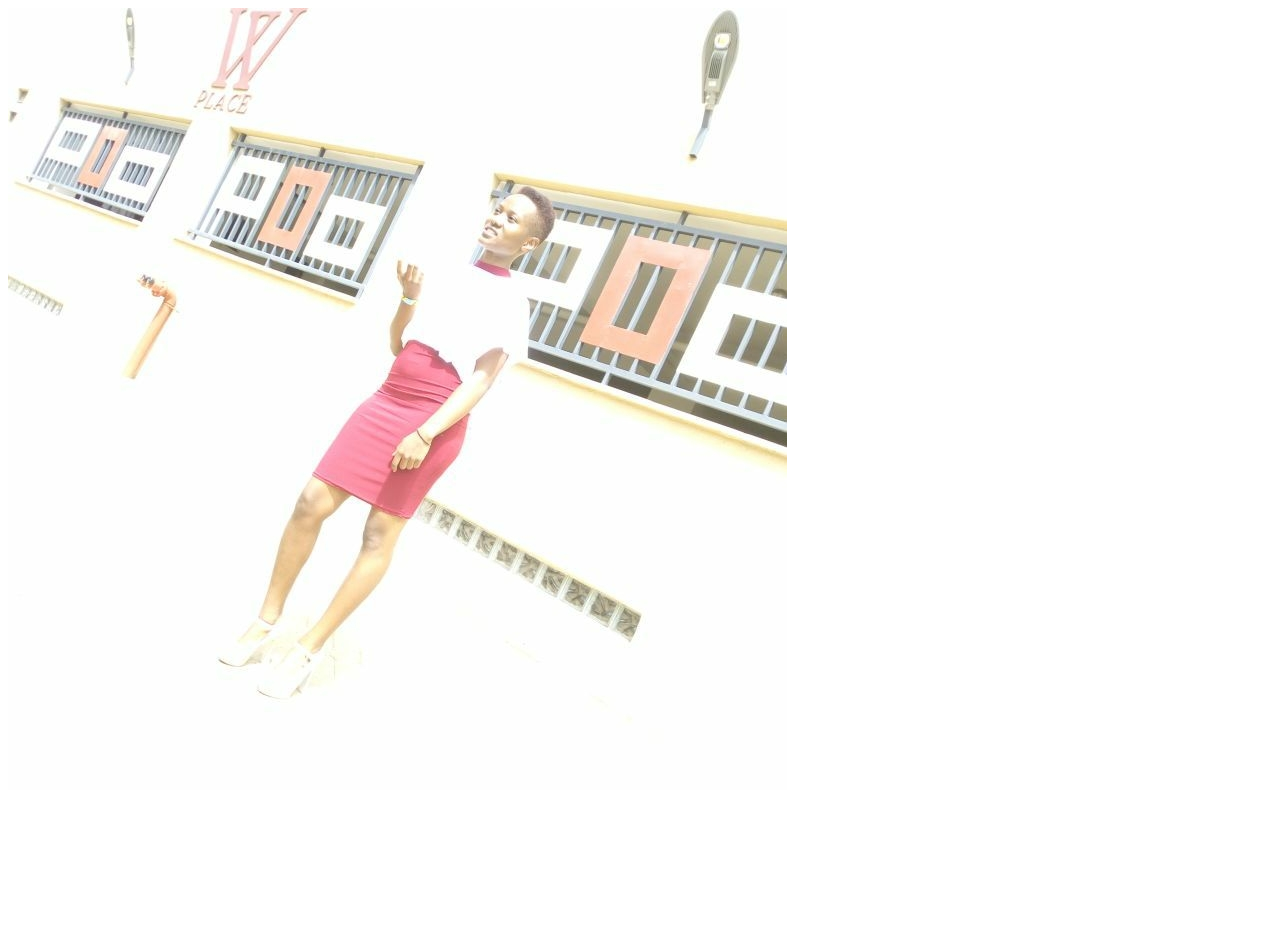
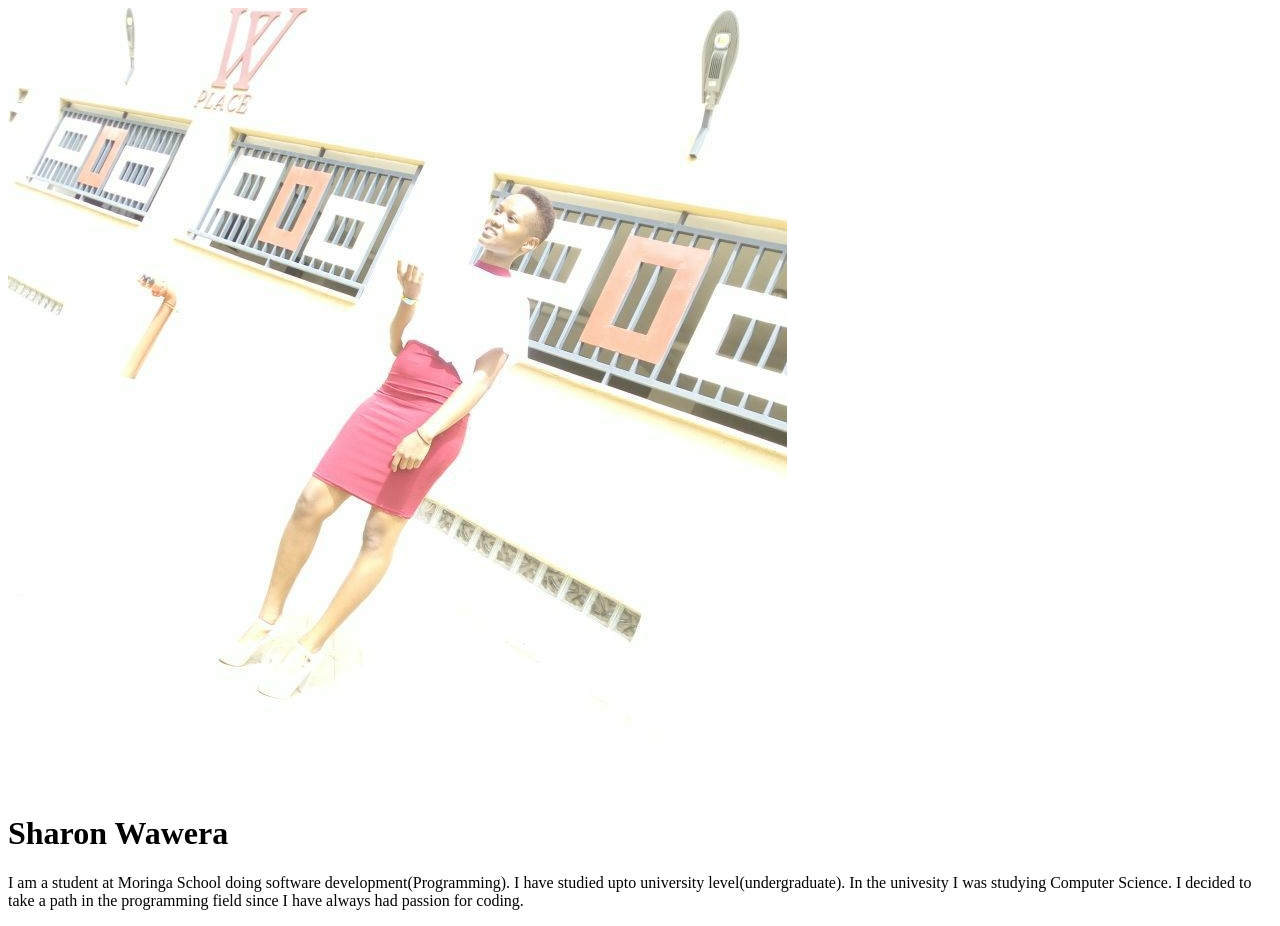
Before and after one commit to wangilamain/portfolio, a plain HTML site: page index.html in a window 1280 px wide. Before the commit the page ends 802 px from the top, so only its background shows below. Drawn offline with Linux system fonts and the light colour scheme.

Commit message:
added a paragraph

```diff
--- a/index.html
+++ b/index.html
@@ -6,5 +6,10 @@
   </head>
   <body>
     <img src="me.jpeg" alt="">
+    <h1>Sharon Wawera</h1>
+    <p>I am a student at Moringa School doing software development(Programming).
+    I have studied upto university level(undergraduate). In the univesity I was studying Computer Science.
+    I decided to take a path in the programming field since I have always had passion for coding.</p>
+
   </body>
 </html>
```
